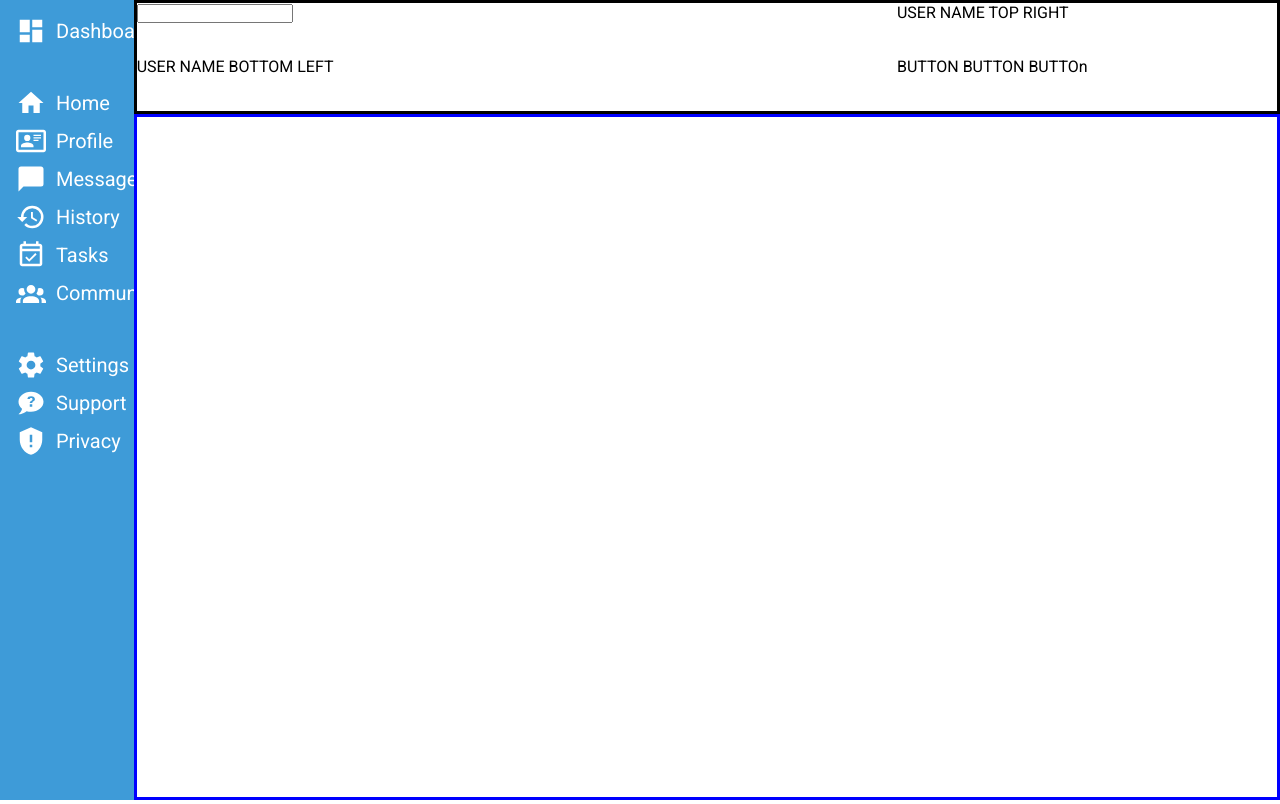
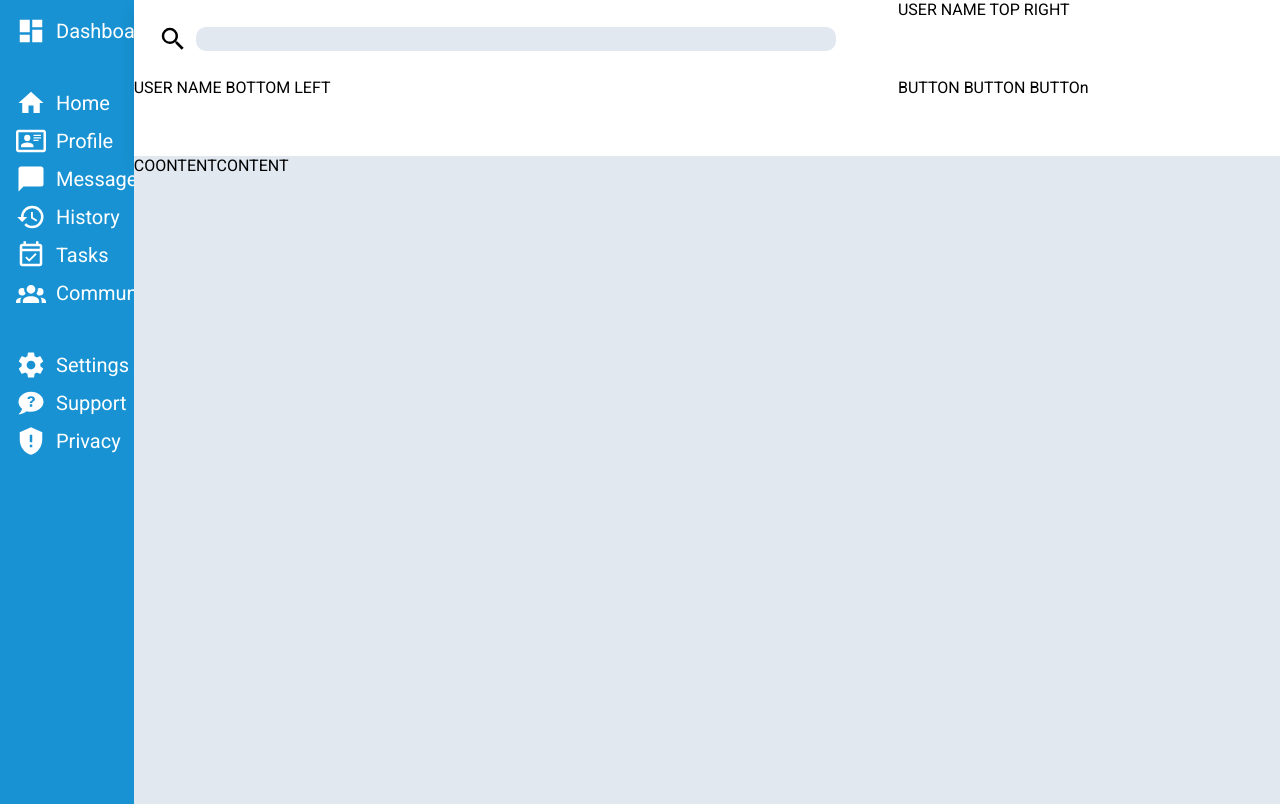
Before and after one commit to AriFarj/admin-dashboard, a plain HTML site: page index.html in a window 1280 px wide. Shown: the top 804 px of the page. Drawn offline with Linux system fonts and the light colour scheme.

Commit message:
searchbox in header

```diff
--- a/index.html
+++ b/index.html
@@ -44,7 +44,8 @@
 
         <div class="content-container">
             <header class="header">
-            <div class="search-box"><input type="text"></div>
+            <div class="search-box"><img src="src/svg/magnify.svg"><input type="text"></div>
+
             <div class="user-profile">USER NAME TOP RIGHT</div>
             <div class="hello-there">USER NAME BOTTOM LEFT</div>
             <div class="action-buttons">BUTTON BUTTON BUTTOn</div>
@@ -54,7 +55,7 @@
             </header>
 
 
-            <div class="content">
+            <div class="content">COONTENTCONTENT
             </div>
         </div>
 
--- a/style.css
+++ b/style.css
@@ -1,5 +1,4 @@
 @import url('https://fonts.googleapis.com/css2?family=Roboto:ital,wght@0,100..900;1,100..900&display=swap');
-
 
 * {
     margin: 0;
@@ -16,7 +15,7 @@
 }
 
 .sidebar-container {
-    background-color: #3e9bd8;
+    background-color: #1892d3;
 }
 
 .sidebar {
@@ -52,30 +51,49 @@
     width: 30px;
     grid-column: 1;
     /* used https://codepen.io/sosuke/pen/Pjoqqp codenpen to get filter values from hex color value */
+
     filter: var(--special-color);
+    /* WHITE COLOR */
 }
 
 .sidebar-link {
     grid-column: 2;
 }
 
-
 .content-container {
     display: grid;
     grid-template-rows: 1fr 6fr;
-
 }
 
 .header {
     grid-row: 1;
-    border-style: solid;
     display: grid;
     grid-template-columns: 2fr 1fr;
-    grid-template-rows: 1fr 1fr ;
+    grid-template-rows: 1fr 1fr;
+    box-shadow: 0 10px 15px rgba(0, 0, 0, .1)
+}
+
+.search-box {
+    display: flex;
+    align-items: center;
+    margin: 1.5rem;
+    gap: 8px;
+}
+
+.search-box img {
+    height: 30px;
+    width: 30px;
+}
+
+.search-box input {
+    background-color: #e1e8f0;
+    border-radius: 10px;
+    width: 80vh;
+    height: 1.5rem;
+    border-style: none;
 }
 
 .content {
     grid-row: 2;
-    border-style: solid;
-    border-color: blue;;
+    background-color: #e1e8f0;
 }
```
